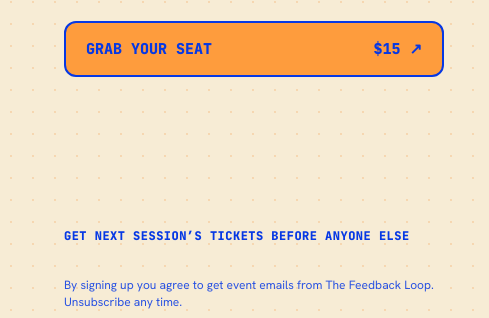
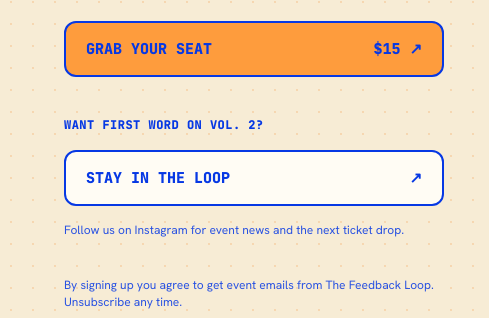
Before and after one commit to feedbackloop-ca/feedback-loop-site, a plain HTML site: page index.html in a window 1280 px wide. Shown: the part 427-745 px from the top of the page, 0-489 px from the left. Drawn offline with Linux system fonts and the light colour scheme.

Commit message:
Add files via upload

```diff
--- a/index.html
+++ b/index.html
@@ -16,8 +16,7 @@
 <link href="https://fonts.googleapis.com/css2?family=JetBrains+Mono:wght@500;700;800&family=Hanken+Grotesk:wght@400;500;600&display=swap" rel="stylesheet">
 <!--
   Links: Eventbrite, Discord, Instagram, LinkedIn are set below.
-  NEWSLETTER: Beehiiv form 'Website form'. Its look (input, button, colours) is set in Beehiiv:
-  Subscribers > Subscribe forms > Website form > Style. Changes there show up here automatically.
+  NEWSLETTER: paused for now; the "Stay in the loop" button links to Instagram (search NEWSLETTER).
 -->
 <style>
   :root{
@@ -58,6 +57,8 @@
   .pitch{margin:0;font-size:17px;line-height:1.55;max-width:360px}
   .cta{display:flex;align-items:center;justify-content:space-between;gap:12px;min-height:56px;padding:0 20px;border:2px solid var(--blue);border-radius:12px;background:var(--orange);font-size:15px;text-decoration:none;transition:background .15s,color .15s}
   .cta:hover{background:var(--blue);color:var(--cream)}
+  .cta.alt{background:var(--paper);color:var(--blue)}
+  .cta.alt:hover{background:var(--blue);color:var(--cream)}
 
   /* Newsletter */
   .news{display:flex;flex-direction:column;gap:16px}
@@ -157,12 +158,12 @@
       <a class="cta mono" href="https://thefeedbackloopottawa.eventbrite.com"><span>GRAB YOUR SEAT</span><span>$15 ↗</span></a>
     </div>
 
-    <!-- NEWSLETTER: Beehiiv embed (form "Website form") -->
+    <!-- NEWSLETTER: paused until a mailing address is set up. Beehiiv form "Website form" (f9225fbb-ae72-476c-a0a6-3e47a280e48a) is ready to drop back in. -->
     <div class="news" id="news">
-      <p class="news-label mono" id="news-label">GET NEXT SESSION’S TICKETS BEFORE ANYONE ELSE</p>
-      <div class="news-embed" role="group" aria-labelledby="news-label">
-        <script async src="https://subscribe-forms.beehiiv.com/v3/loader.js" data-beehiiv-form="f9225fbb-ae72-476c-a0a6-3e47a280e48a"></script>
-      </div>
+      <p class="news-label mono">WANT FIRST WORD ON VOL. 2?</p>
+      <a class="cta alt mono" href="https://www.instagram.com/thefeedbackloop.ott"><span>STAY IN THE LOOP</span><span aria-hidden="true">↗</span></a>
+      <p class="fine">Follow us on Instagram for event news and the next ticket drop.</p>
+    </div>
       <p class="fine">By signing up you agree to get event emails from The Feedback Loop. Unsubscribe any time.</p>
     </div>
   </div>
```
